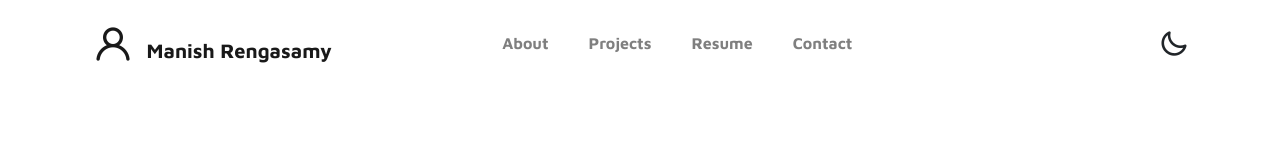
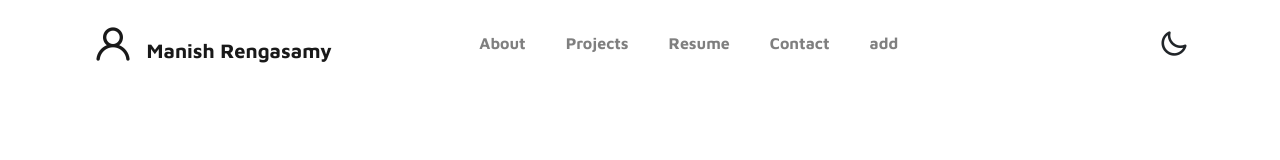
Before and after one commit to Manish-Rengasamy/Manish-Rengasamy.github.io, a plain HTML site: page index.html in a window 1280 px wide. Shown: the top 160 px of the page. Drawn offline with Linux system fonts and the light colour scheme.

Commit message:
Update index.html
Extra page

```diff
--- a/index.html
+++ b/index.html
@@ -49,6 +49,9 @@
                     </li>
                     <li class="nav-item">
                         <a href="#contact" class="nav-link"><span data-hover="Contact">Contact</span></a>
+                    </li>
+                  <li class="nav-item">
+                        <a href="add.html" class="nav-link"><span data-hover="Contact">add</span></a>
                     </li>
                 </ul>
 
```
